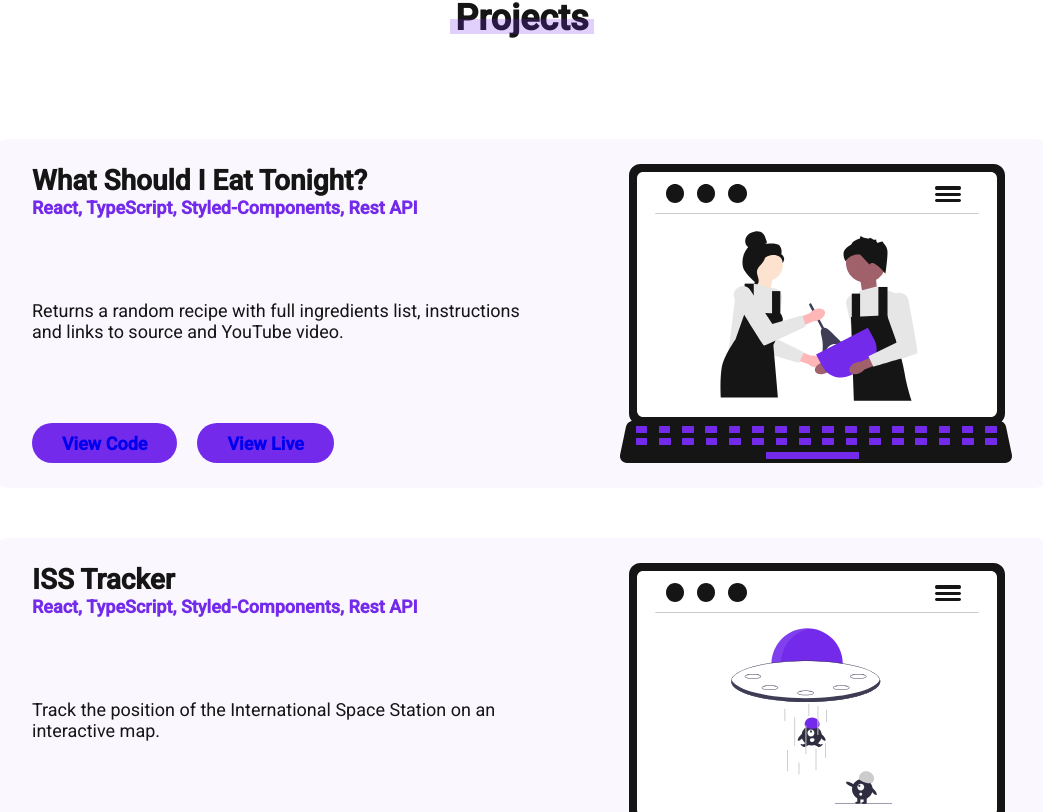
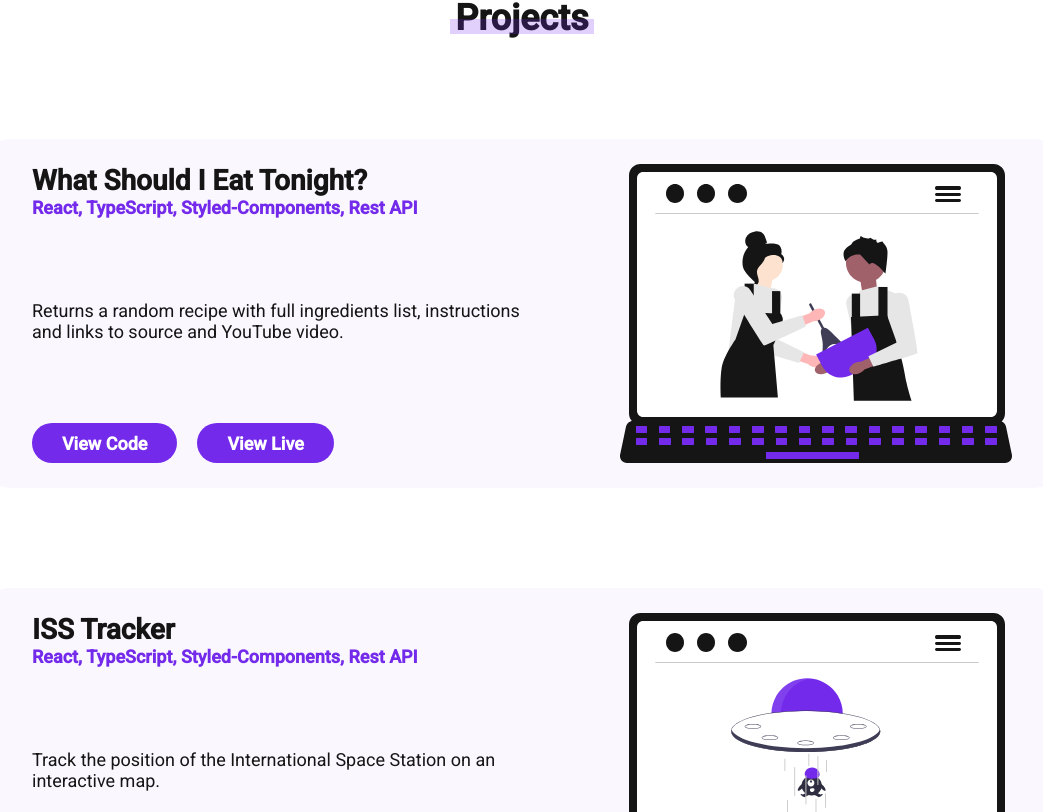
Before and after one commit to DinoPranjic/my-portfolio, a React (Create React App) app: page / in a window 1280 px wide. Shown: the part 828-1640 px from the top of the page, without its empty margins (118-1161 px from the left). Built offline with nearby package versions, Linux system fonts and the light colour scheme; the HTML template or start-up script is replaced by a standard one.

Commit message:
Add button hover effect

```diff
--- a/src/components/Projects.tsx
+++ b/src/components/Projects.tsx
@@ -39,7 +39,7 @@ const ProjectCard = styled.div`
   background-color: ${theme.colours.purpleBackground};
   padding: 25px 50px 25px 50px;
   border-radius: 28px;
-  margin-bottom: 50px;
+  margin-bottom: 100px;
 `
 
 const ProjectInfo = styled.div`
@@ -89,10 +89,18 @@ const ProjectLink = styled.button`
   height: 40px;
   padding: 0 30px;
   margin-right: 20px;
+
+  a {
   color: #fff;
   font-family: ${theme.fonts.secondary};
   font-size: 18px;
   font-weight: bold;
+  }
+
+  :hover {
+    background: ${theme.colours.buttonHover};
+  }
+
 `
 
 const projects = [
@@ -159,34 +167,6 @@ const Projects = () => {
             </ProjectImage>
           </ProjectCard>
         ))}
-        {/* <ProjectCard>
-          <ProjectInfo>
-          <div>
-          <ProjectTitle>What Should I Eat Tonight?</ProjectTitle>
-          <ProjectStack>
-            React, Typescript, Styled-Components, REST API
-          </ProjectStack>
-          </div>
-          <div>
-          <ProjectDescription>
-          Returns a random recipe with full ingredients list, instructions and links to source and YouTube video.
-          </ProjectDescription>
-          </div>
-
-          <div>
-            <ProjectLink>
-              View Code
-            </ProjectLink>
-            <ProjectLink>
-              View Live
-            </ProjectLink>
-          </div>
-
-          </ProjectInfo>
-          <ProjectImage>
-          <WSIETImage />
-          </ProjectImage>
-        </ProjectCard> */}
         </ProjectsContainer>
       </Wrapper>
     </>
```
